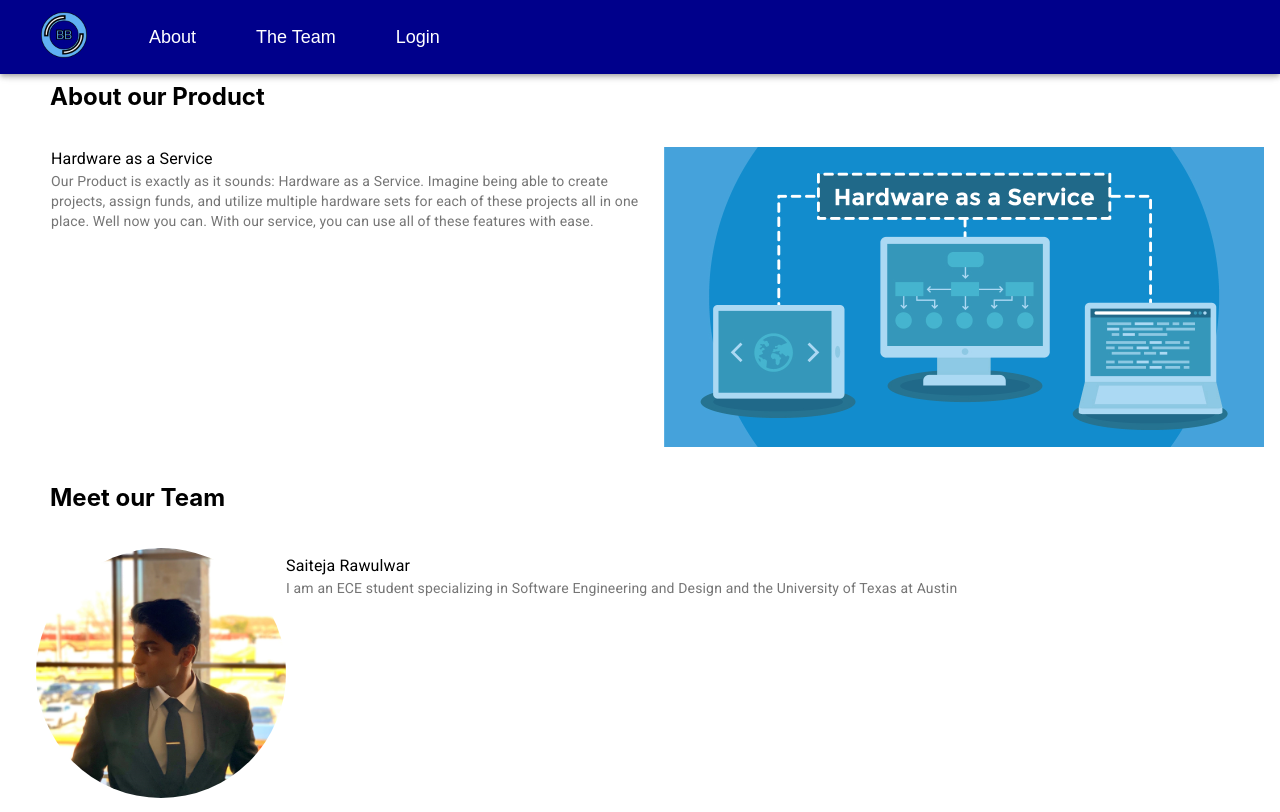
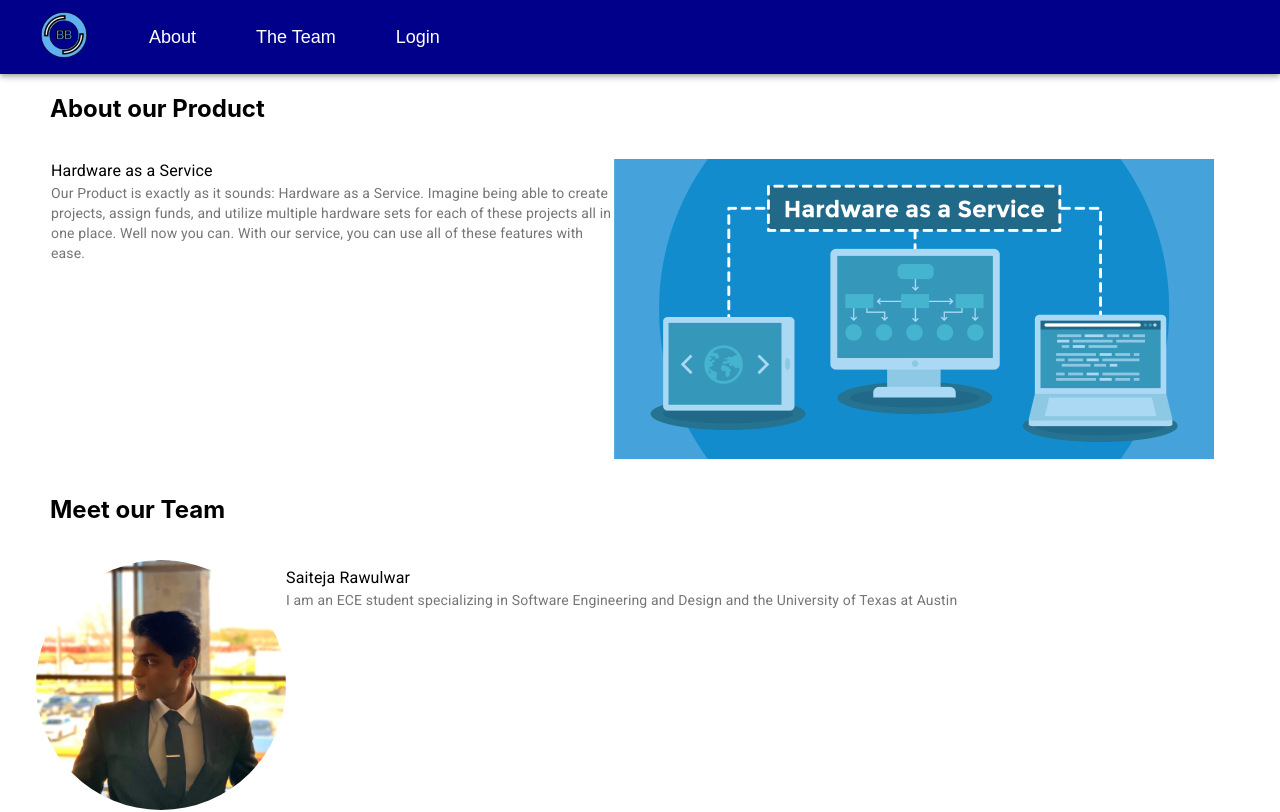
Before and after one commit to techster10173/SoftLab, a React (Create React App) app in the folder frontend/: page / in a window 1280 px wide. Shown: the top 812 px of the page. Built offline with nearby package versions, Linux system fonts and the light colour scheme.

Commit message:
fixed navbar positioning

```diff
--- a/frontend/src/Home.jsx
+++ b/frontend/src/Home.jsx
@@ -20,7 +20,7 @@ export function Home(props){
     }
     return (
         <div>
-            <AppBar variant = "contained" color = "primary">
+            <AppBar variant = "contained" color = "primary" position = "relative">
                 <Toolbar>
                     <div class="container">
                             <img src={logo} alt="logo" class="img1"/>
@@ -43,9 +43,6 @@ export function Home(props){
             </AppBar>
 
         <div id="#about">
-            <h1 class = "tformat">
-                PlaceHolder
-            </h1>
 
             <h2 class = "tformat">
                 About our Product
@@ -69,7 +66,7 @@ export function Home(props){
                                 </React.Fragment>
                             }
                         />
-                        <img src={HaaS} alt="hardware as a service" height = "300px"  />
+                        <img src={HaaS} alt="hardware as a service" height = "300px" class = "img"/>
                     </ListItem>
             </List>
         </div>
--- a/frontend/src/Toolbar.jsx
+++ b/frontend/src/Toolbar.jsx
@@ -5,7 +5,7 @@ import './home.css';
 
 export function Navbar(props){
     return(
-            <AppBar variant="contained" color="primary">
+            <AppBar variant="contained" color="primary" position = "relative">
                 <Toolbar>
                     <div>
                             <img src={logo} alt="logo" class="img1"/>
--- a/frontend/src/home.css
+++ b/frontend/src/home.css
@@ -23,10 +23,7 @@ html { scroll-behavior: smooth; }
 }
 
 .img{
-    width: 1000px;
-    height: auto;
-    margin: 100px;
-    margin-left: 50px;
+    margin-right: 50px;
 }
 
 .tformat{
```
